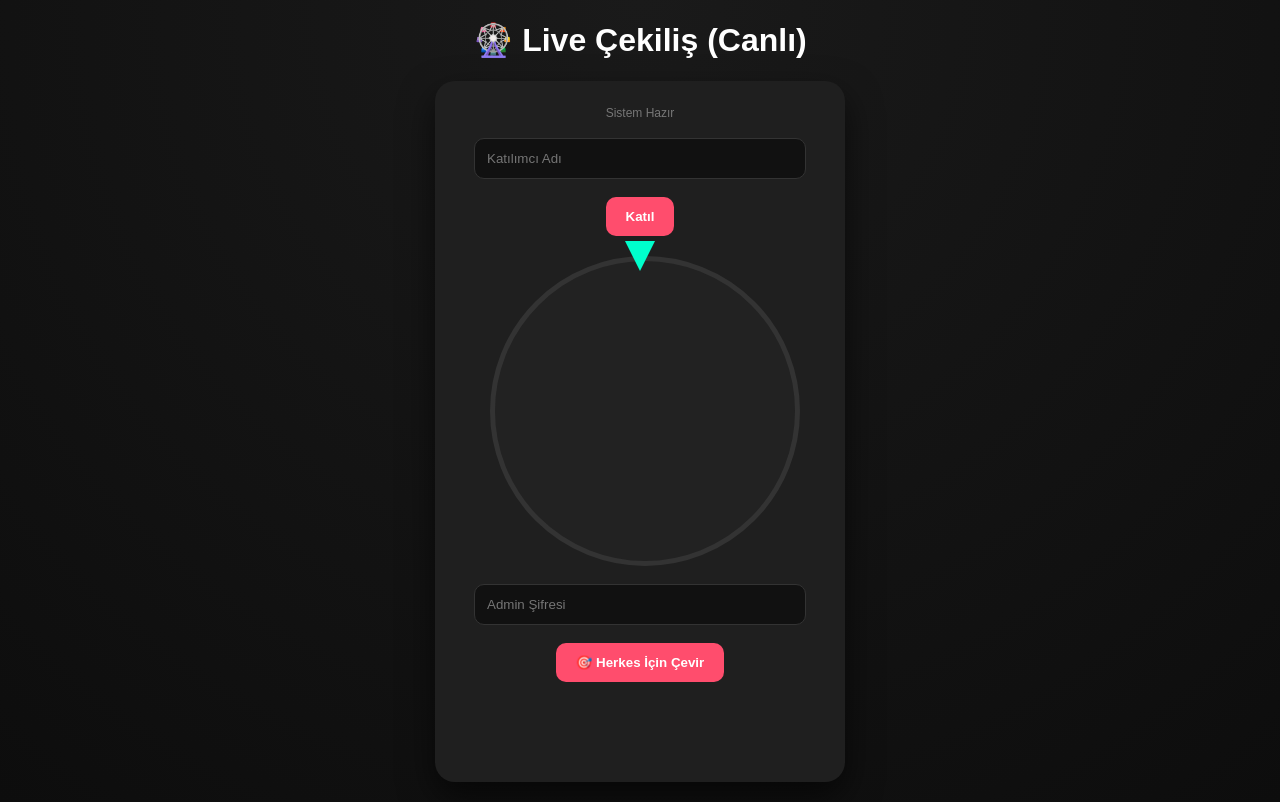
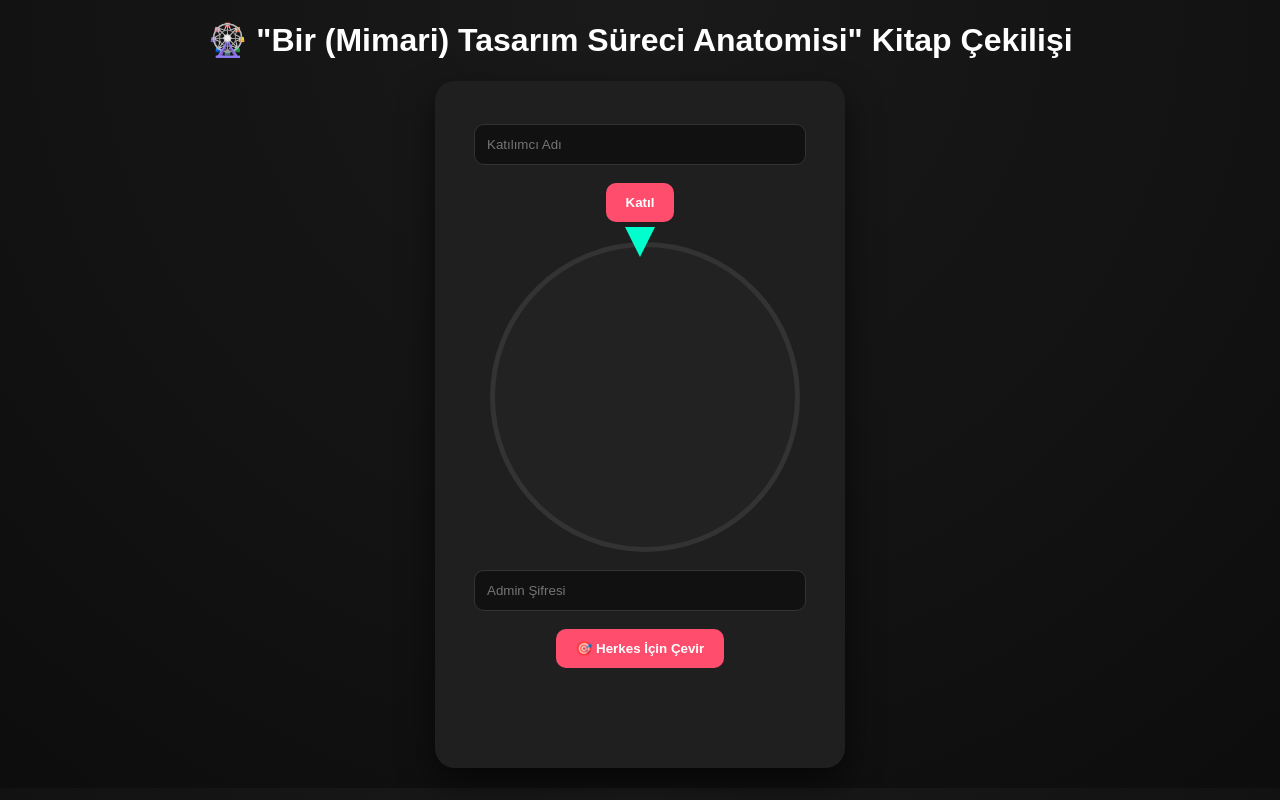
Before and after one commit to eda104296-del/cekilis14.04.2026, a plain HTML site: page index.html in a window 1280 px wide. Drawn offline with Linux system fonts and the light colour scheme; no server answers.

Commit message:
Update index.html

```diff
--- a/index.html
+++ b/index.html
@@ -19,9 +19,9 @@
 </head>
 <body>
 
-<h1>🎡 Live Çekiliş (Canlı)</h1>
+<h1>🎡 "Bir (Mimari) Tasarım Süreci Anatomisi" Kitap Çekilişi</h1>
 <div class="card">
-    <div id="status" class="status">Sistem Hazır</div>
+    <div id="status" class="status"> </div>
     <input id="nameInput" placeholder="Katılımcı Adı">
     <br>
     <button onclick="addName()">Katıl</button>
```
